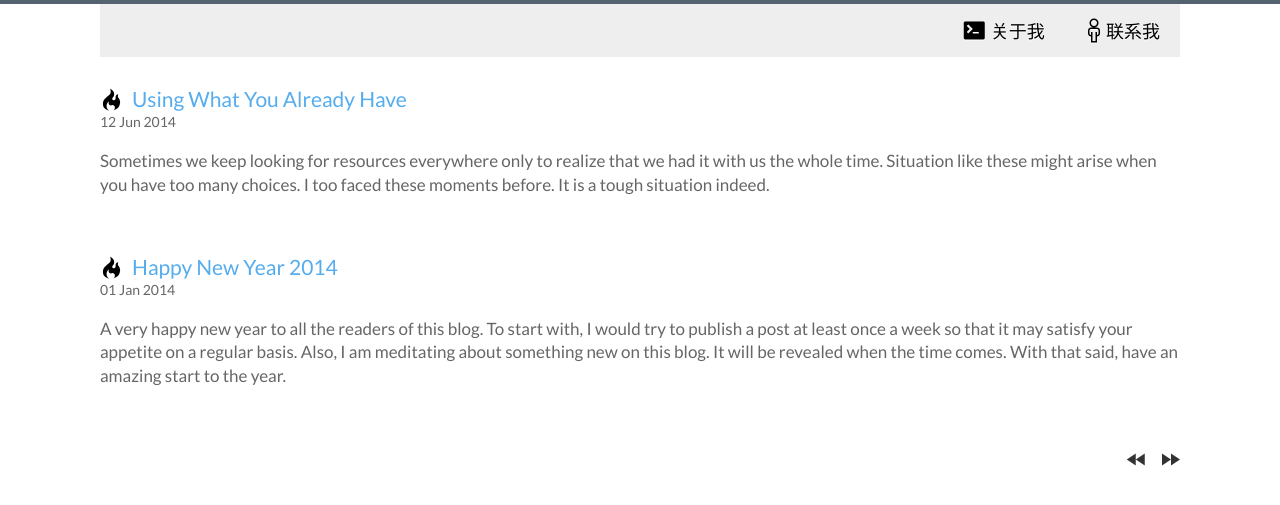
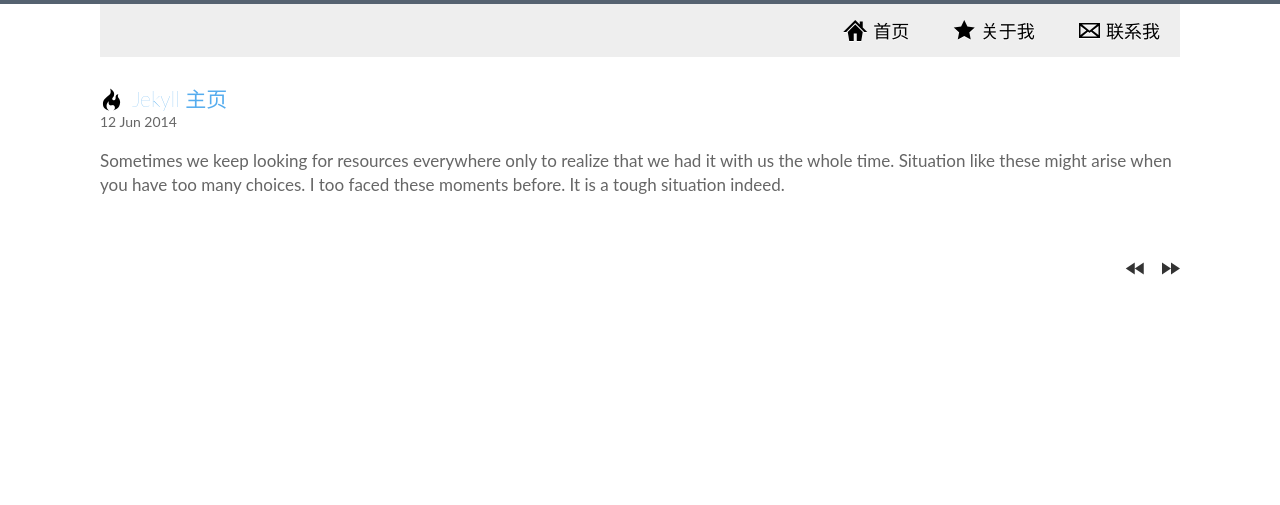
Before and after one commit to kyne0116/kyne0116.github.io, a Jekyll site: the page built from index.html, in a window 1280 px wide. Shown: the top 505 px of the page. Built offline with Jekyll 4.4.1, drawn with Linux system fonts in a browser that asks for light colours; Markdown is read by kramdown in place of the engine named in the settings; the list of posts is cut into pages by our own code.

Commit message:
add jekyll theme

```diff
--- a/_includes/head.html
+++ b/_includes/head.html
@@ -27,4 +27,3 @@
 <link rel="stylesheet" href="{{ site.url }}/css/base.min.css" type="text/css" />
 <link rel="stylesheet" href="{{ site.url }}/css/github.min.css" type="text/css" />
 <link rel="stylesheet" href="{{ site.url }}/css/octicons.css" type="text/css" />
-<link href='http://fonts.googleapis.com/css?family=Lato' rel='stylesheet' type='text/css'>
--- a/_includes/header.html
+++ b/_includes/header.html
@@ -2,8 +2,9 @@
   <header>
       <ul class="nav">
         <!--Change the  URL here if working on an absolute domain-->
-        <li><a href="/about"><span class="mega-octicon octicon-terminal" style="margin-right: 6px;"></span>关于我</a></li>
-        <li><a href="/contact"><span class="mega-octicon octicon-person" style="margin-right: 6px;"></span>联系我</a></li>
+		<li><a href="/index"><span class="mega-octicon octicon-home" style="margin-right: 6px;"></span>首页</a></li>
+        <li><a href="/about"><span class="mega-octicon octicon-star" style="margin-right: 6px;"></span>关于我</a></li>
+        <li><a href="/contact"><span class="mega-octicon octicon-mail" style="margin-right: 6px;"></span>联系我</a></li>
       </ul>
   </header>
 </div>
--- a/_layouts/post.html
+++ b/_layouts/post.html
@@ -10,13 +10,9 @@
 
 <div class="keep-in-touch">
   <p>
-    {% if site.owner.twitter %}
-    Tweet me <a href="https://twitter.com/{{site.owner.twitter}}">@{{ site.owner.twitter }}</a> if you like this post.
-    {% endif %}
+
   </p>
 </div>
-<a href="https://twitter.com/share" class="twitter-share-button" data-via="{{ site.owner.twitter }}" data-size="large" data-hashtags="gotchacode">Tweet</a>
-<script>!function(d,s,id){var js,fjs=d.getElementsByTagName(s)[0],p=/^http:/.test(d.location)?'http':'https';if(!d.getElementById(id)){js=d.createElement(s);js.id=id;js.src=p+'://platform.twitter.com/widgets.js';fjs.parentNode.insertBefore(js,fjs);}}(document, 'script', 'twitter-wjs');</script>
 
 {% if site.disqus_shortname %}
 {% include disqus_comments.html %}
--- a/_posts/2014-01-01-happy-new-year-2014.html
+++ /dev/null
@@ -1,23 +0,0 @@
----
-title: "Happy New Year 2014"
-layout: "post"
-permalink: "/2014/01/happy-new-year-2014.html"
-uuid: "110029272507522038"
-guid: "tag:blogger.com,1999:blog-8151684071475042498.post-110029272507522038"
-date: "2014-01-01 13:22:00"
-updated: "2014-01-01 13:22:18"
-description:
-blogger:
-    siteid: "8151684071475042498"
-    postid: "110029272507522038"
-    comments: "0"
-categories:
-author:
-    name: "Vinit Kumar"
-    url: "https://plus.google.com/106645023605660581419?rel=author"
-    image: "//lh3.googleusercontent.com/-eC-n0AzrUyg/AAAAAAAAAAI/AAAAAAAACaw/fYGPSsG3y70/s512-c/photo.jpg"
----
-
-<div class="css-full-post-content js-full-post-content">
-<div dir="ltr" style="text-align: left;" trbidi="on">A very happy new year to all the readers of this blog. To start with, I would try to publish a post at least once a week so that it may satisfy your appetite on a regular basis. Also, I am meditating about something new on this blog. It will be revealed when the time comes. With that said, have an amazing start to the year.</div>
-</div>
--- a/_posts/2014-06-12-On-Using-What-You-Already-Have.md
+++ b/_posts/2014-06-12-Jekyll-blog.md
@@ -1,6 +1,6 @@
 ---
 layout: post
-title: "Using What You Already Have"
+title: "Jekyll 主页"
 date: 2014-06-12
 comments: true
 categories:
--- a/index.html
+++ b/index.html
@@ -6,7 +6,7 @@
 <div class="listing">
     {% for post in paginator.posts %}
     <div class="post other link">
-      <h2><span class="mega-octicon octicon-flame" style="min-width: 32px;"></span><a href="/{{post.url}}">{{ post.title }}</a></h2>
+      <h2><span class="mega-octicon octicon-flame" style="min-width: 32px;"></span><a href="{{post.url}}">{{ post.title }}</a></h2>
       <p class="post-date">{{ post.date | date_to_string }}</p>
 
       <p>{{ post.excerpt }}</p>
```
Also changed, not shown: js/ga.js (deleted, +0 -8 lines).
